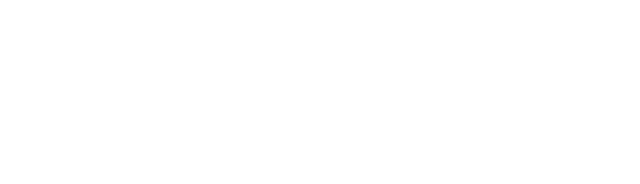
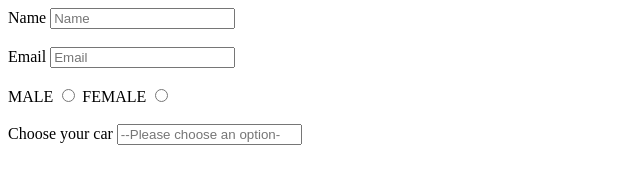
Before and after one commit to acciojob/signup-form-car-abhijais210, a website: page main.html in a window 1280 px wide. Shown: the whole page, without its empty margins (0-640 px from the left). Drawn offline with Linux system fonts and the light colour scheme.

Commit message:
created a submission

```diff
--- a/main.html
+++ b/main.html
@@ -10,7 +10,31 @@
 	<!-- the entire body must be written by student -->
     <script type="text/javascript" src="./script.js">
 </script>
+	<form method="post" action="/submit">
+		<label for="name">Name</label>
+		<input type="text" id="name" name="name" required placeholder="Name">
+		<br>
+		<br>
+		<label for="email">Email</label>
+		<input type="email" id="email" name="email" required placeholder="Email">
+		<br>
+		<br>
+		<label for="gender_m">MALE</label>
+		<input type="radio" id="gender_m" name="gender" value="m" required>
+		<label for="gender_f">FEMALE</label>
+		<input type="radio" id="gender_f" name="gender" value="f" required>
+		<br>
+		<br>
+		<label for="cars">Choose your car</label>
+		<input required id="cars" list="select_car" placeholder="--Please choose an option--">
+		<datalist id="select_car">
+			<option value="BMW">
+			<option value="Audi">
+			<option value="Mercedez">
+		</datalist>
+		<br>
 
+	</form>
 </body>
 
 </html>
```
